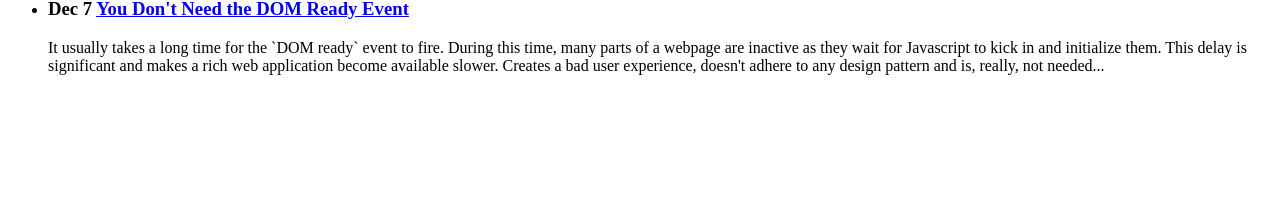
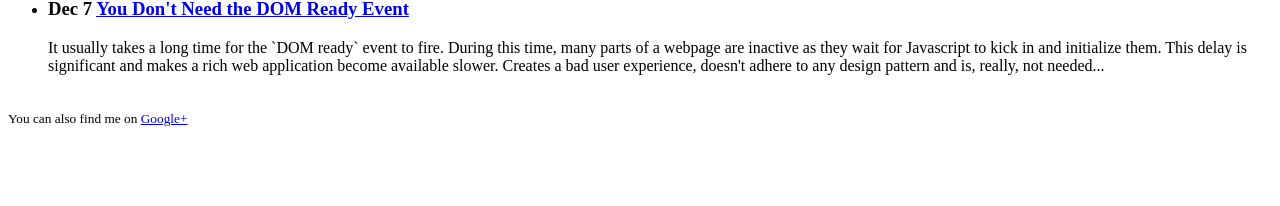
Before and after one commit to thanpolas/thanpolas.github.com, a Jekyll site: the page built from index.html, in a window 1280 px wide. Shown: the part 799-1005 px from the top of the page. Built offline with Jekyll 4.4.1, drawn with Linux system fonts in a browser that asks for light colours; nearby versions of some CDN libraries.

Commit message:
SEO more

```diff
--- a/index.html
+++ b/index.html
@@ -39,4 +39,10 @@ tagline: Supporting tagline
         {% include themes/thanpolas/widgets/posts_collate %}
       </div>
     </div>
+    <div class="row-fluid">
+      <div class="span3">&nbsp;</div>
+      <div class="span8 offset1">
+        <small>You can also find me on <a rel="author" href="http://plus.google.com/116048937566852906915?rel=author">Google+</a></small>
+      </div>
+    </div>
 </div>
```
